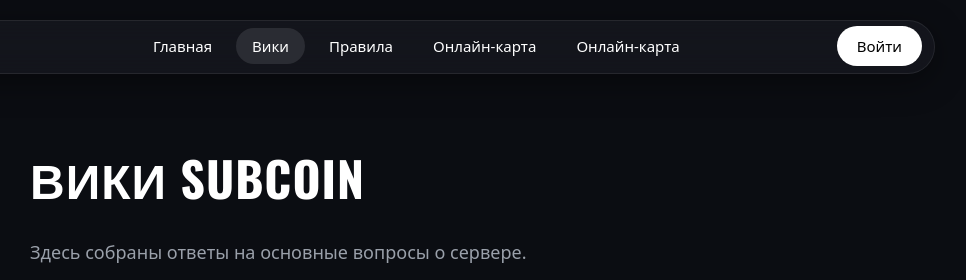
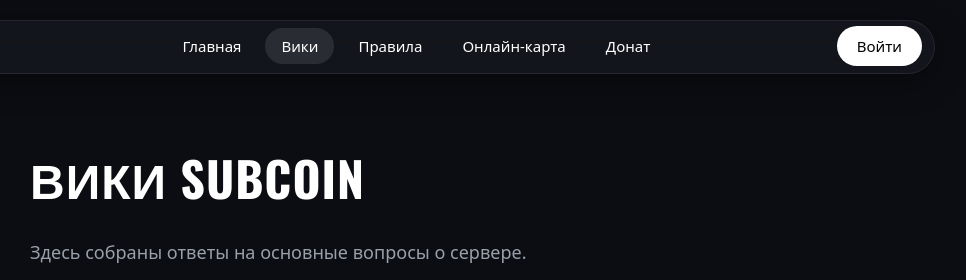
Before and after one commit to EstriperConor/scsite-1, a plain HTML site: page wiki.html in a window 1280 px wide. Shown: the top 280 px of the page, 205-1171 px from the left. Drawn offline with nearby package versions, Linux system fonts and the light colour scheme; a script that the page names is missing.

Commit message:
Update wiki.html

```diff
--- a/wiki.html
+++ b/wiki.html
@@ -21,7 +21,7 @@
       <li><a href="wiki.html" class="active">Вики</a></li>
       <li><a href="rules.html">Правила</a></li>
       <li><a href="map.html">Онлайн-карта</a></li>
-      <li><a href="map.html">Онлайн-карта</a></li>
+      <li><a href="donate.html">Донат</a></li>
     </ul>
     <div class="nav-right">
       <a href="https://discord.gg/ВАШ_ИНВАЙТ" target="_blank" rel="noopener" class="btn-discord">Войти</a>
```
